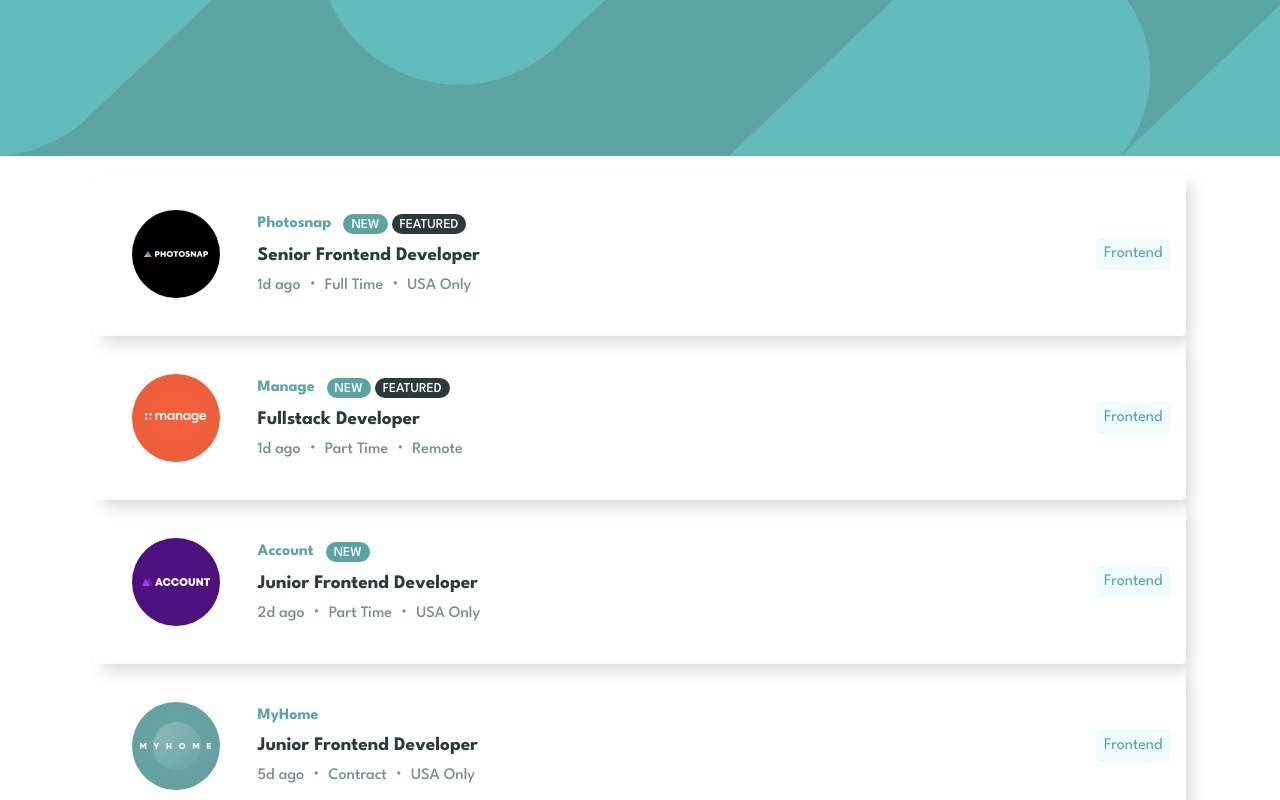
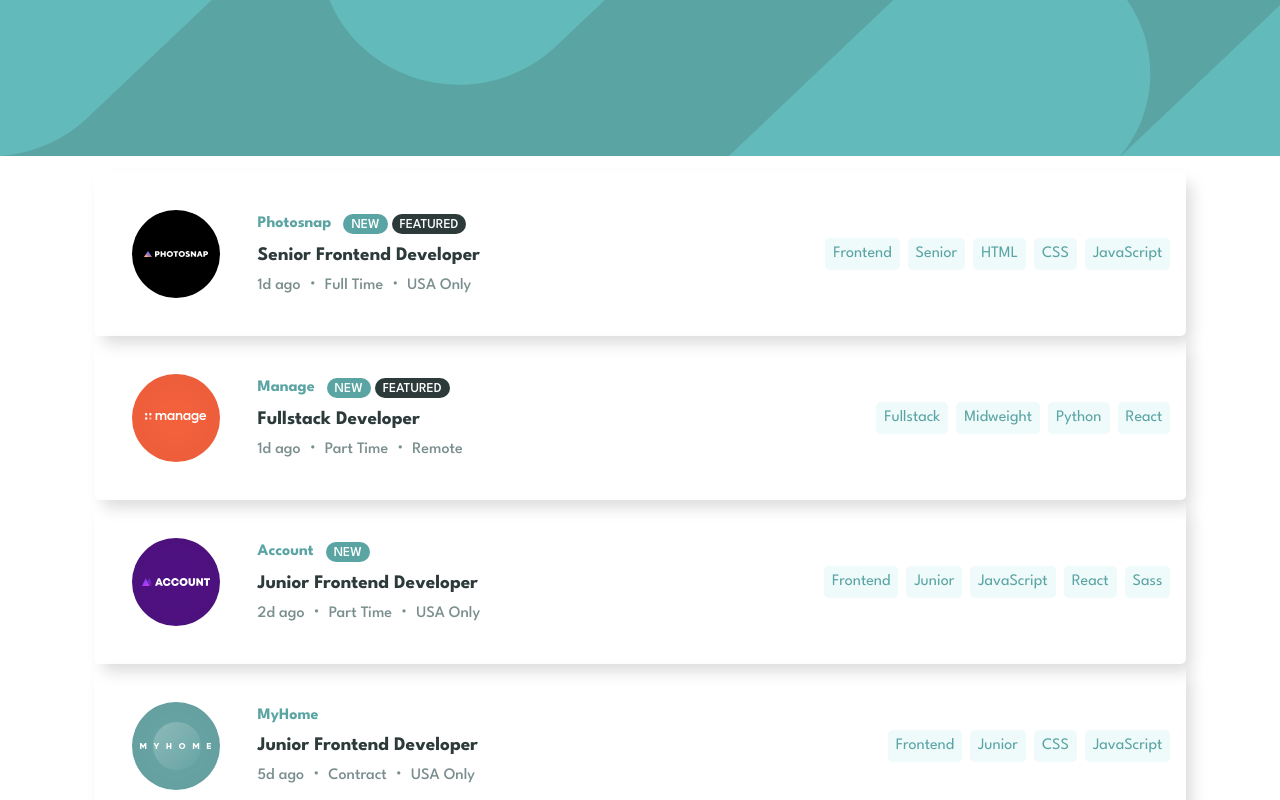
Before and after one commit to bruno-queiroz/job-listings, a Vue app: page / in a window 1280 px wide. Shown: the top 800 px of the page. Built offline with nearby package versions, Linux system fonts and the light colour scheme.

Commit message:
Show job tags dynamically

```diff
--- a/src/components/JobItem.vue
+++ b/src/components/JobItem.vue
@@ -2,7 +2,9 @@
 import JobTag from './JobTag.vue';
 import type { Job } from '@/utils/getJobs';
 
-defineProps<Job>()
+const props = defineProps<Job>()
+
+const requirements = [props.role, props.level, ...props.languages, ...props.tools]
 </script>
 
 <template>
@@ -26,7 +28,9 @@ defineProps<Job>()
         </div>
     </div>
     <div class="job-tags">
-        <JobTag tag="Frontend"/>
+        <div v-for="requirement in requirements">
+          <JobTag :tag="requirement"/>
+        </div>
     </div>
   </article>
 </template>
@@ -74,6 +78,7 @@ defineProps<Job>()
   display: flex;
   align-items: center;
   justify-content: end;
+  gap: .5rem;
   flex: 1;
 }
 
```
